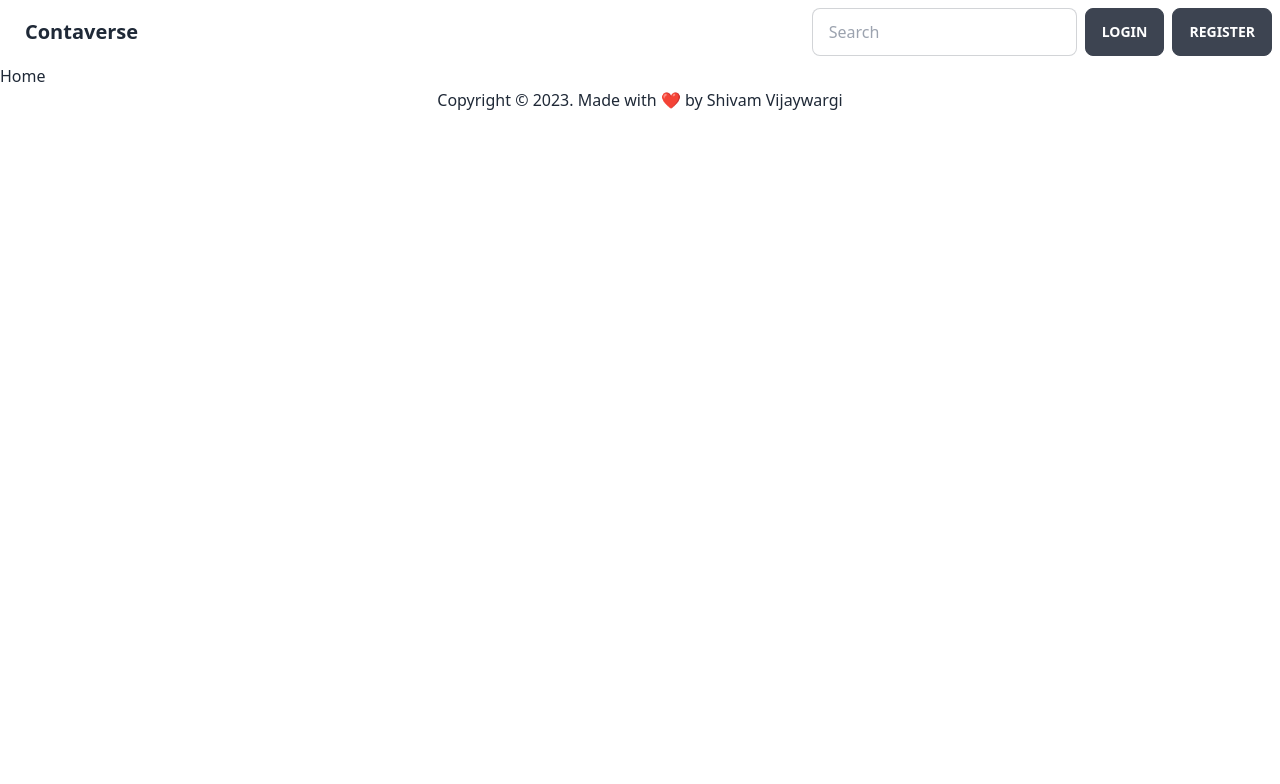
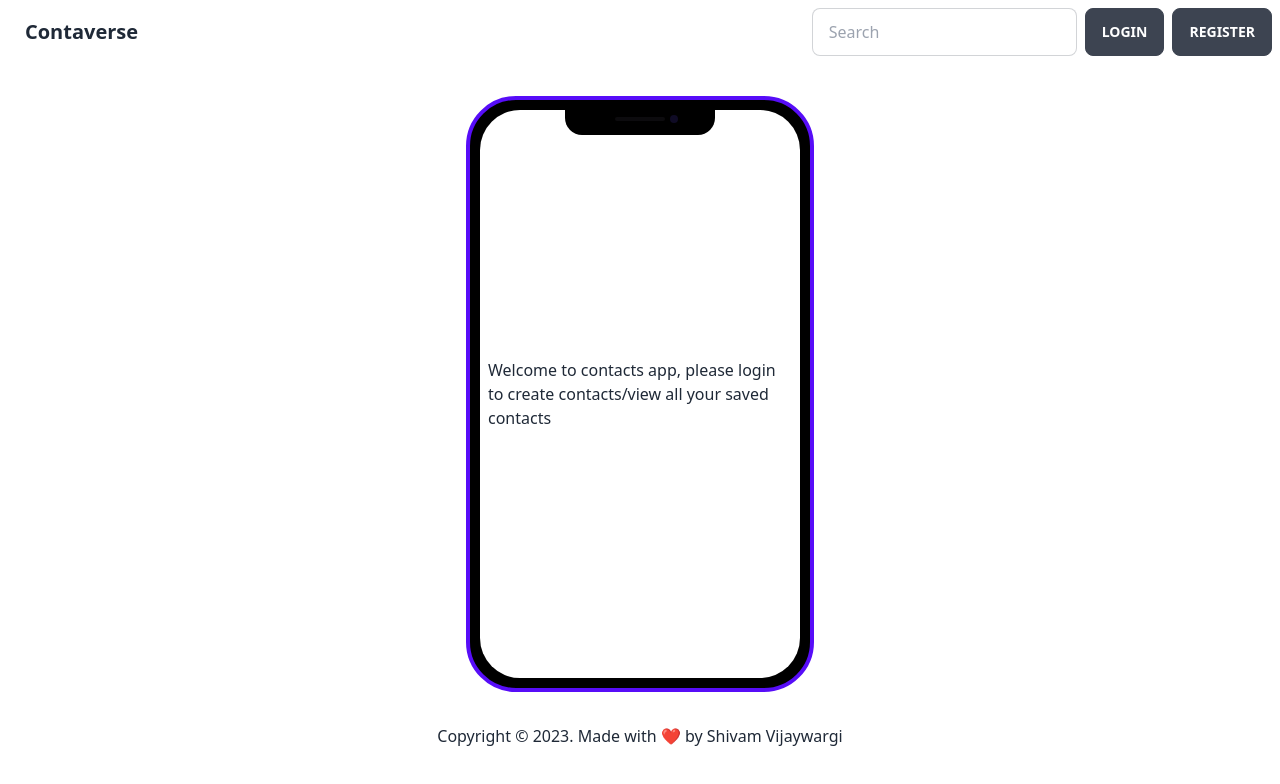
Before and after one commit to shivamvijaywargi/contact-app-mern, a React (Vite) app in the folder client/: page / in a window 1280 px wide. Shown: the top 784 px of the page. Built offline with nearby package versions, Linux system fonts and the light colour scheme.

Commit message:
FE: Added ugly home screen and toast notification.

```diff
--- a/client/src/main.tsx
+++ b/client/src/main.tsx
@@ -1,10 +1,13 @@
-import React from 'react'
-import ReactDOM from 'react-dom/client'
-import App from './App'
-import './index.css'
+import React from "react";
+import ReactDOM from "react-dom/client";
+import { Toaster } from "react-hot-toast";
 
-ReactDOM.createRoot(document.getElementById('root') as HTMLElement).render(
+import App from "./App";
+import "./index.css";
+
+ReactDOM.createRoot(document.getElementById("root") as HTMLElement).render(
   <React.StrictMode>
     <App />
-  </React.StrictMode>,
-)
+    <Toaster />
+  </React.StrictMode>
+);
--- a/client/src/pages/Home.tsx
+++ b/client/src/pages/Home.tsx
@@ -1,5 +1,19 @@
 const Home = () => {
-  return <main>Home</main>;
+  return (
+    <main className="grid place-items-center my-8">
+      <div className="mockup-phone border-primary">
+        <div className="camera"></div>
+        <div className="display">
+          <div className="artboard artboard-demo phone-1">
+            <p className="mx-2">
+              Welcome to contacts app, please login to create contacts/view all
+              your saved contacts
+            </p>
+          </div>
+        </div>
+      </div>
+    </main>
+  );
 };
 
 export default Home;
--- a/client/src/pages/Login.tsx
+++ b/client/src/pages/Login.tsx
@@ -1,5 +1,6 @@
 import { FormEvent, useEffect, useState } from "react";
-import { Navigate, useNavigate } from "react-router-dom";
+import { toast } from "react-hot-toast";
+import { useNavigate } from "react-router-dom";
 
 import axiosClient from "../http";
 import useAuthStore from "../stores/authStore";
@@ -23,6 +24,8 @@ const Login = () => {
 
       if (data.success) {
         setIsAuthenticated(true);
+        axiosClient.defaults.headers.authorization = `Bearer ${data.accessToken}`;
+        toast.success(data.message);
         navigate("/");
       }
     } catch (error) {
```
